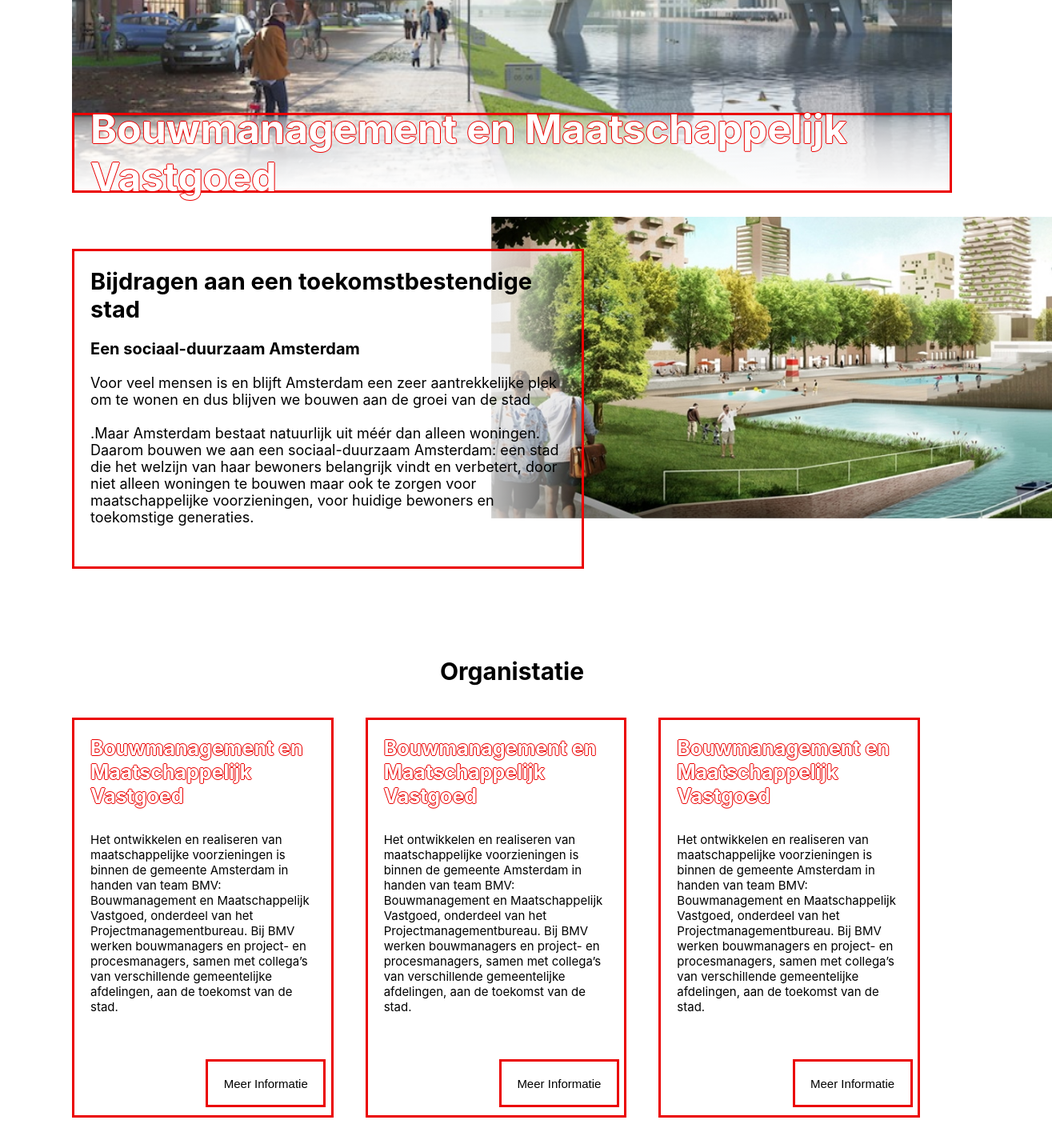
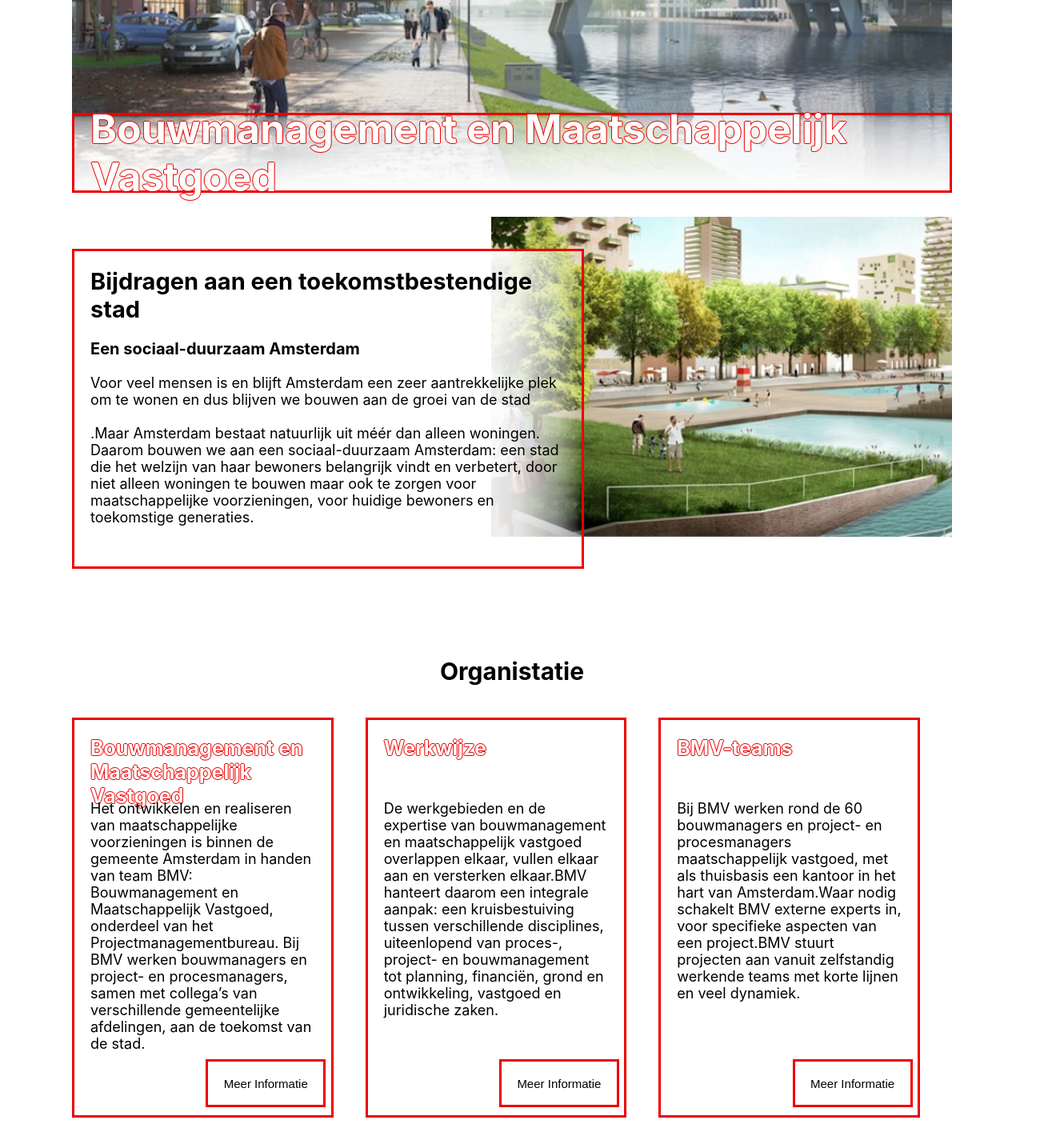
Before and after one commit to Jacobwj04/m10-frontEnd, a React (Create React App) app: page / in a window 1280 px wide. Shown: the part 459-1894 px from the top of the page at 80% size, 1315 px wide, since content can reach past the window. Built offline with nearby package versions, Linux system fonts and the light colour scheme.

Commit message:
finished organistatie

```diff
--- a/src/components/intro/intro.scss
+++ b/src/components/intro/intro.scss
@@ -14,7 +14,7 @@
         z-index: 100;
         border: 0.3rem solid #EB0101;
         transform: translateY(4rem);
-        background: linear-gradient(to right, rgb(255, 255, 255),90%, rgba(255, 255, 255, 0));
+        background: linear-gradient(to right, rgb(255, 255, 255),95%, rgba(255, 255, 255, 0));
         z-index: 1;
         padding: 2rem;
         display: flex;
@@ -41,4 +41,15 @@
         height: 40rem;
         z-index: 0;
     }
+
+    &__imgWrapper{
+        width: 100%;
+        height: 100%;
+    }
+
+    &__img{
+        width: 100%;
+        height: 100%;
+        object-fit: cover;
+    }
 }
--- a/src/components/organistatie/Organistatie.jsx
+++ b/src/components/organistatie/Organistatie.jsx
@@ -1,38 +1,98 @@
 import React from "react";
 import './organistatie.scss'
+import jsonData from '../../data/data.json';
 
-// const changeCardStyle = (id) => {
+let clicked = false;
 
-//     if(id ==! null){
-//         const card = document.getElementById(id);
-//         card.style.width = '100%';
-//     }else{
-//         console.log('clicked')
-//     }
-// };
+const changeCardStyle = (id) => {
+    let organistatieList = document.getElementById("organistatieList")
 
-// onClick={changeCardStyle('card1')}
+    if(clicked == true){
+        for(let i = 0; i < organistatieList.children.length; i++){
+            if(organistatieList.children[i].id == id){
+                // let cardId = organistatieList.children[i].id;
+                let card = document.getElementById(id);
+                card.style.animationName = "Retract";
+                card.style.animationDuration = "1.2s";
+                card.style.flexDirection = '';
+                card.style.flexWrap = '';
+                let hiddenTextOne = card.children[2];
+                let hiddenTextTwo = card.children[3];
+                hiddenTextOne.style.display = '';
+                hiddenTextTwo.style.display = '';
+                let mainText = card.children[1];
+                mainText.style.width = ""
+                let cardButton = card.children[4];
+                cardButton.innerText = "Meer Informatie";
+            }else{
+                setTimeout(function() {
+                    organistatieList.children[i].style.display = "flex"
+                    organistatieList.children[i].style.animationName = "FadeIn"
+                    organistatieList.children[i].style.animationDuration = "0.4s"
+                  }, 800);
+            }
+        }
+    }
+    if(clicked == false){
+        for(let i = 0; i < organistatieList.children.length; i++){
+            if(organistatieList.children[i].id == id){
+                let card = document.getElementById(id);
+                card.style.animationName = "Expand";
+                card.style.animationDuration = "1.2s";
+                card.style.flexDirection = 'row';
+                card.style.flexWrap = 'wrap';
+                let hiddenTextOne = card.children[2];
+                let hiddenTextTwo = card.children[3];
+                hiddenTextOne.style.display = 'block';
+                hiddenTextOne.style.animationName = "FadeIn"
+                hiddenTextTwo.style.display = 'block';
+                hiddenTextTwo.style.animationName = "FadeIn"
+                let mainText = card.children[1];
+                mainText.style.width = "33%"
+                let cardButton = card.children[4];
+                cardButton.innerText = "Minder Informatie";
+                clicked = true;
+            }else{
+                organistatieList.children[i].style.display = "none"
+                organistatieList.children[i].style.animationDuration = "1.2s"
+            }
+        }
+    }else{
+        clicked = false;
+    }
+    console.log(clicked);
+
+};
 
 const Organistatie = () => {
     return(
         <section className="organistatie">
             <h2 className="organistatie__title">Organistatie</h2>
-            <ul className="organistatie__cards">
-                <li className="organistatie__card" id="card1">
-                    <h3 className="organistatie__cardTitle">Bouwmanagement en Maatschappelijk Vastgoed</h3>
-                    <p className="organistatie__paragraph">Het ontwikkelen en realiseren van maatschappelijke voorzieningen is binnen de gemeente Amsterdam in handen van team BMV: Bouwmanagement en Maatschappelijk Vastgoed, onderdeel van het Projectmanagementbureau. Bij BMV werken bouwmanagers en project- en procesmanagers, samen met collega’s van verschillende gemeentelijke afdelingen, aan de toekomst van de stad.</p>
-                    <button className="organistatie__button">Meer Informatie</button>
+            <ul className="organistatie__cards" id="organistatieList">
+            {jsonData.organistatieCards.map((card) => (
+                <li className="organistatie__card" id={card.id}>
+                    <header className="organistatie__header">
+                        <h3 className="organistatie__cardTitle">{card.title}</h3>
+                    </header>
+                    <p className="organistatie__paragraph">{card.text}</p>
+                    <article className="organistatie__hiddenTexts">
+                        <p className="organistatie__paragraph">{card.hiddenTextOne}</p>
+                        {card.list ? (
+                            <ul className="organistatie__list">
+                                 {card.listItems.map((card) => (
+                                    <li className="organistatie__listItem">{card.text}</li>
+                                 ))}
+                            </ul>
+                            ) : (
+                            <p></p>
+                        )}
+                    </article>
+                    <article className="organistatie__hiddenTexts">
+                        <p className="organistatie__paragraph">{card.hiddenTextTwo}</p>
+                    </article>
+                    <button className="organistatie__button" onClick={() => changeCardStyle(card.id)}>Meer Informatie</button>
                 </li>
-                <li className="organistatie__card">
-                    <h3 className="organistatie__cardTitle">Bouwmanagement en Maatschappelijk Vastgoed</h3>
-                    <p className="organistatie__paragraph">Het ontwikkelen en realiseren van maatschappelijke voorzieningen is binnen de gemeente Amsterdam in handen van team BMV: Bouwmanagement en Maatschappelijk Vastgoed, onderdeel van het Projectmanagementbureau. Bij BMV werken bouwmanagers en project- en procesmanagers, samen met collega’s van verschillende gemeentelijke afdelingen, aan de toekomst van de stad.</p>
-                    <button className="organistatie__button">Meer Informatie</button>
-                </li>
-                <li className="organistatie__card">
-                    <h3 className="organistatie__cardTitle">Bouwmanagement en Maatschappelijk Vastgoed</h3>
-                    <p className="organistatie__paragraph">Het ontwikkelen en realiseren van maatschappelijke voorzieningen is binnen de gemeente Amsterdam in handen van team BMV: Bouwmanagement en Maatschappelijk Vastgoed, onderdeel van het Projectmanagementbureau. Bij BMV werken bouwmanagers en project- en procesmanagers, samen met collega’s van verschillende gemeentelijke afdelingen, aan de toekomst van de stad.</p>
-                    <button className="organistatie__button">Meer Informatie</button>
-                </li>
+            ))}
             </ul>
         </section>
     )
--- a/src/components/organistatie/organistatie.scss
+++ b/src/components/organistatie/organistatie.scss
@@ -6,6 +6,12 @@
     display: flex;
     flex-direction: column;
     gap: 4rem;
+    position: relative;
+
+    &__header{
+        width: 100%;
+        height: 5rem;
+    }
 
     &__title{
         font-size: 3rem;
@@ -32,6 +38,7 @@
         flex-direction: column;
         gap: 3rem;
         position: relative;
+        animation-fill-mode: forwards;
     }
 
     &__cardTitle{
@@ -41,7 +48,28 @@
     }
 
     &__paragraph{
-        font-size: 1.5rem;
+        font-size: 1.8rem;
+    }
+
+    &__list{
+        margin-top: 1rem;
+        list-style: none;
+        display: flex;
+        flex-direction: column;
+        gap: 1rem;
+    }
+
+    &__listItem{
+        font-size: 1.6rem;
+        &::before {
+            content: ""; /* Add dot bullet */
+            display: inline-block;
+            width: 1rem; /* Adjust width as needed */
+            height: 1rem;
+            text-align: center;
+            margin-right: 5px; /* Adjust spacing as needed */
+            border: 1px solid #EB0101; /* Add border style */
+          }
     }
 
     &__button{
@@ -62,10 +90,54 @@
             font-size: 1.6rem;
             color: white;
         }
+    }
 
-        &:active{
-            background: rgb(132, 2, 2);
-            border: none;
-        }
+    &__hiddenTexts{
+        width: calc(100% / 3 - 4rem);
+        display: none;
+        animation-fill-mode: forwards;
+        animation-delay: 0.4s;
+        animation-delay: 0.4s;
+        opacity: 0;
     }
 }
+
+@keyframes Expand{
+    0%{
+
+    }
+
+    100%{
+        width: 100%;
+    }
+}
+
+@keyframes Retract{
+    0%{
+        width: 100%;
+    }
+
+    100%{
+        width: calc(100% / 3 - 4rem);
+    }
+}
+
+@keyframes FadeOut{
+    0%{
+        opacity: 1;
+    }
+
+    100%{
+        opacity: 0;
+    }
+}
+
+@keyframes FadeIn{
+    0%{
+        opacity: 0;
+    }
+
+    100%{
+        opacity: 1;
+    }
+}
--- /dev/null
+++ b/src/data/data.json
@@ -0,0 +1,90 @@
+{
+    "nav": [
+        {
+            "logo": "logo.png",
+            "links":[
+                {
+                    "name": "Organistaie",
+                    "link": ""
+                },
+                {
+                    "name": "Projecten",
+                    "link": ""
+                },
+                {
+                    "name": "Werken bij",
+                    "link": ""
+                }
+            ],
+            "button": "Contact"
+        }
+    ],
+    "banner":[
+        {
+            "img": "bammer.png",
+            "text": "Bouwmanagement en Maatschappelijk Vastgoed"
+        }
+    ],
+    "intro":[
+        {
+            "title": "Bijdragen aan een toekomstbestendige stad",
+            "subTitle": "Een sociaal-duurzaam Amsterdam",
+            "text": "Voor veel mensen is en blijft Amsterdam een zeer aantrekkelijke plek om te wonen en dus blijven we bouwen aan de groei van de stad.\n\nMaar Amsterdam bestaat natuurlijk uit méér dan alleen woningen. Daarom bouwen we aan een sociaal-duurzaam Amsterdam: een stad die het welzijn van haar bewoners belangrijk vindt en verbetert, door niet alleen woningen te bouwen maar ook te zorgen voor maatschappelijke voorzieningen, voor huidige bewoners en toekomstige generaties."
+        }
+    ],
+    "organistatieCards": [
+        {
+            "id": "card1",
+            "title": "Bouwmanagement en Maatschappelijk Vastgoed",
+            "text": "Het ontwikkelen en realiseren van maatschappelijke voorzieningen is binnen de gemeente Amsterdam in handen van team BMV: Bouwmanagement en Maatschappelijk Vastgoed, onderdeel van het Projectmanagementbureau. Bij BMV werken bouwmanagers en project- en procesmanagers, samen met collega’s van verschillende gemeentelijke afdelingen, aan de toekomst van de stad.",
+            "button": "Meer Informatie",
+            "hiddenTextOne": "BMV stond aan de wieg van het Amsterdamse beleid voor maatschappelijke voorzieningen. Dit beleid werd in 2018 verankerd in de ‘Referentienormen voor maatschappelijke voorzieningen, groen en spelen’. Het doel van deze normen is de groei van de stad te koppelen aan maatschappelijke voorzieningen en activiteiten. Deze worden niet vanzelfsprekend door de private sector opgepakt en vragen daarom een actieve rol van de gemeentelijke overheid. Het gaat hierbij om gebouwen (zogenaamd maatschappelijk vastgoed) en het – letterlijk – creëren van ruimte voor sport, spel, kunst en cultuur.",
+            "hiddenTextTwo": "Naast de maatschappelijke voorzieningen werkt BMV ook aan beheer en faciliteren van goede werkplekken - zoals kantoren, werven, garages en opslagruimtes - voor de mensen die de stad en het stadslandschap schoon en netjes houden. De stadsdeelkantoren en andere kantoren voor de gemeentelijke organisatie zijn ook onderdeel van ons werkveld.",
+            "list": false
+        },
+        {
+            "id": "card2",
+            "title": "Werkwijze",
+            "text": "De werkgebieden en de expertise van bouwmanagement en maatschappelijk vastgoed overlappen elkaar, vullen elkaar aan en versterken elkaar.BMV hanteert daarom een integrale aanpak: een kruisbestuiving tussen verschillende disciplines, uiteenlopend van proces-, project- en bouwmanagement tot planning, financiën, grond en ontwikkeling, vastgoed en juridische zaken.",
+            "button": "Meer Informatie",
+            "hiddenTextOne": "De werkzaamheden van BMV omvatten onder andere en natuurlijk afhankelijk van het soort project:",
+            "hiddenTextTwo": "BMV schakelt tussen project en proces.Het team is binnen de gemeente Amsterdam hét adres voor vraagstukken op het snijvlak van het sociale en fysieke domein.BMV biedt een integraal en overzichtelijk pakket per project.En het verbindt de wensen van de opdrachtgever en de gebruiker aan de mogelijkheden in het gebied, de kosten en de planning.",
+            "list": true,
+            "listItems": [
+                {
+                    "text": "bestuurlijk adviseren van verschillende directies en het gemeentebestuur (het College van B&W en de gemeenteraad) in de verschillende beleidsfases"
+                },
+                {
+                    "text": "opstellen van een programma van eisen"
+                },
+                {
+                    "text": "onderzoek doen naar geschikte locaties"
+                },
+                {
+                    "text": "controleren van het budget in relatie tot de ambities"
+                },
+                {
+                    "text": "aansturen van een ontwerptraject"
+                },
+                {
+                    "text": "organiseren van selecties en aanbestedingen"
+                },
+                {
+                    "text": "voorbereiden en coördineren van de bouw"
+                },
+                {
+                    "text": "verzorgen van het feestje rond de oplevering."
+                }
+            ]
+        },
+        {
+            "id": "card3",
+            "title": "BMV-teams",
+            "text": "Bij BMV werken rond de 60 bouwmanagers en project- en procesmanagers maatschappelijk vastgoed, met als thuisbasis een kantoor in het hart van Amsterdam.Waar nodig schakelt BMV externe experts in, voor specifieke aspecten van een project.BMV stuurt projecten aan vanuit zelfstandig werkende teams met korte lijnen en veel dynamiek.",
+            "button": "Meer Informatie",
+            "hiddenTextOne": "In de teams hebben de betreffende medewerkers voldoende tijd om van elkaar te leren, innovatieve ideeën te ontwikkelen of zelfs met een compleet nieuwe aanpak te komen.Immers, een stad als Amsterdam staat – net als het leven zelf – nooit stil.Kijk op de pagina 'Projecten' voor meer informatie over recente projecten waar BMV aan bijdroeg of momenteel bij betrokken is",
+            "hiddenTextTwo": "",
+            "list": false
+        }
+    ]
+}
```
Also changed, not shown: src/App.js (+5 -5 lines).
